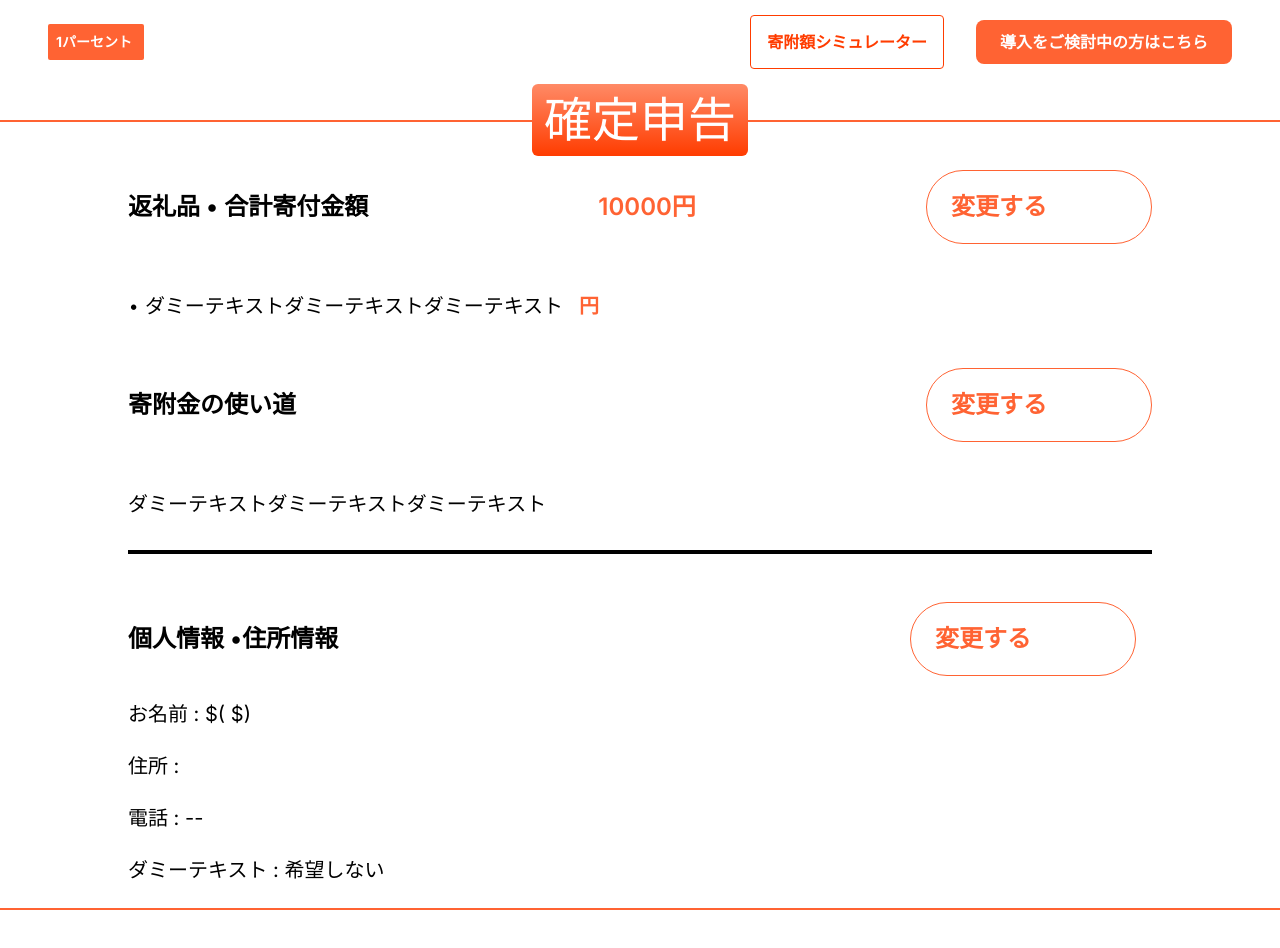
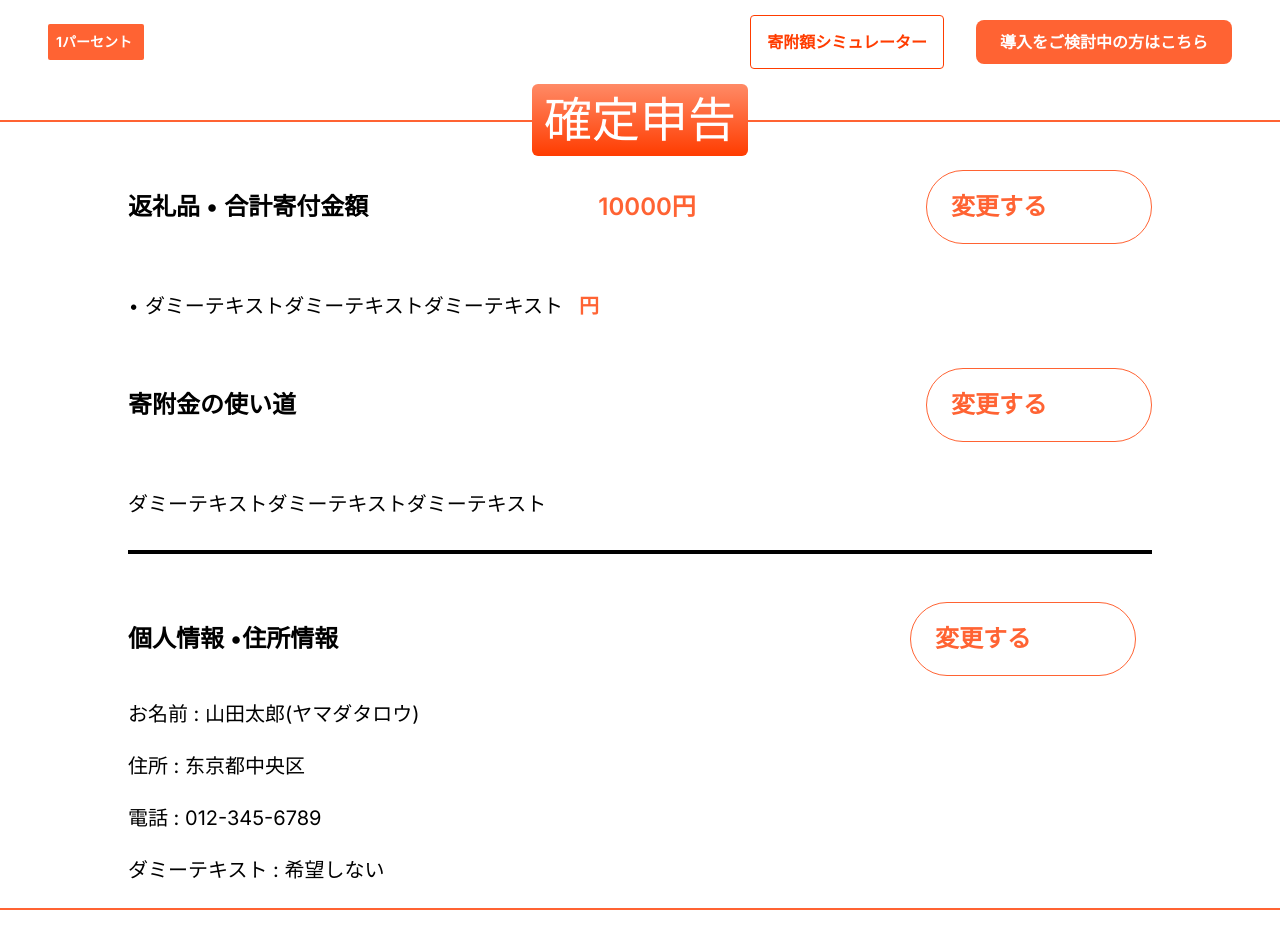
Before and after one commit to messiisgreat/Payfuru, a Next.js app: page /confirm-report in a window 1280 px wide. Shown: the top 948 px of the page. Built offline with nearby package versions, Linux system fonts and the light colour scheme; some icons are missing.

Commit message:
fix:sessionerror

```diff
--- a/src/app/confirm-report/page.jsx
+++ b/src/app/confirm-report/page.jsx
@@ -9,8 +9,6 @@ const Page = () => {
   const [selected, setSelected] = useState(false);
   const [checkNumber, setCheckNumber] = useState("");
   const [showModal, setShowModal] = useState(false);
-  const personInfo = JSON.parse(sessionStorage.getItem("personalinfo"));
-  const addressInfo = JSON.parse(sessionStorage.getItem("address"));
   useEffect(() => {
     !checkNumber == "" ? setSelected(true) : null;
   }, [checkNumber]);
@@ -102,23 +100,23 @@ const Page = () => {
             <p className="my-6">
               <span>お名前 : </span>
               <span>
-              {personInfo?.firstName || ''} ${personInfo?.lastName || ''}(
+              山田太郎(
                 <span>
-                  {personInfo?.firstNameKana || ''} ${personInfo?.lastNameKana || ''}
+                ヤマダタロウ
                 </span>
                 )
               </span>
             </p>
             <p className="my-6">
               <span>住所 : </span>
-              <span>{addressInfo?.prefecture || ""}</span>
-              <span>{addressInfo?.municipalitie || ""}</span>
+              <span>东京都</span>
+              <span>中央区</span>
             </p>
             <p className="my-6">
               <span>電話 : </span>
-              <span>{personInfo?.firstPhone || ""}</span>-
-              <span>{personInfo?.secondPhone || ""}</span>-
-              <span>{personInfo?.thirdPhone || ""}</span>
+              <span>012</span>-
+              <span>345</span>-
+              <span>6789</span>
             </p>
             <p className="my-6">
               <span>ダミーテキスト : </span>
```
